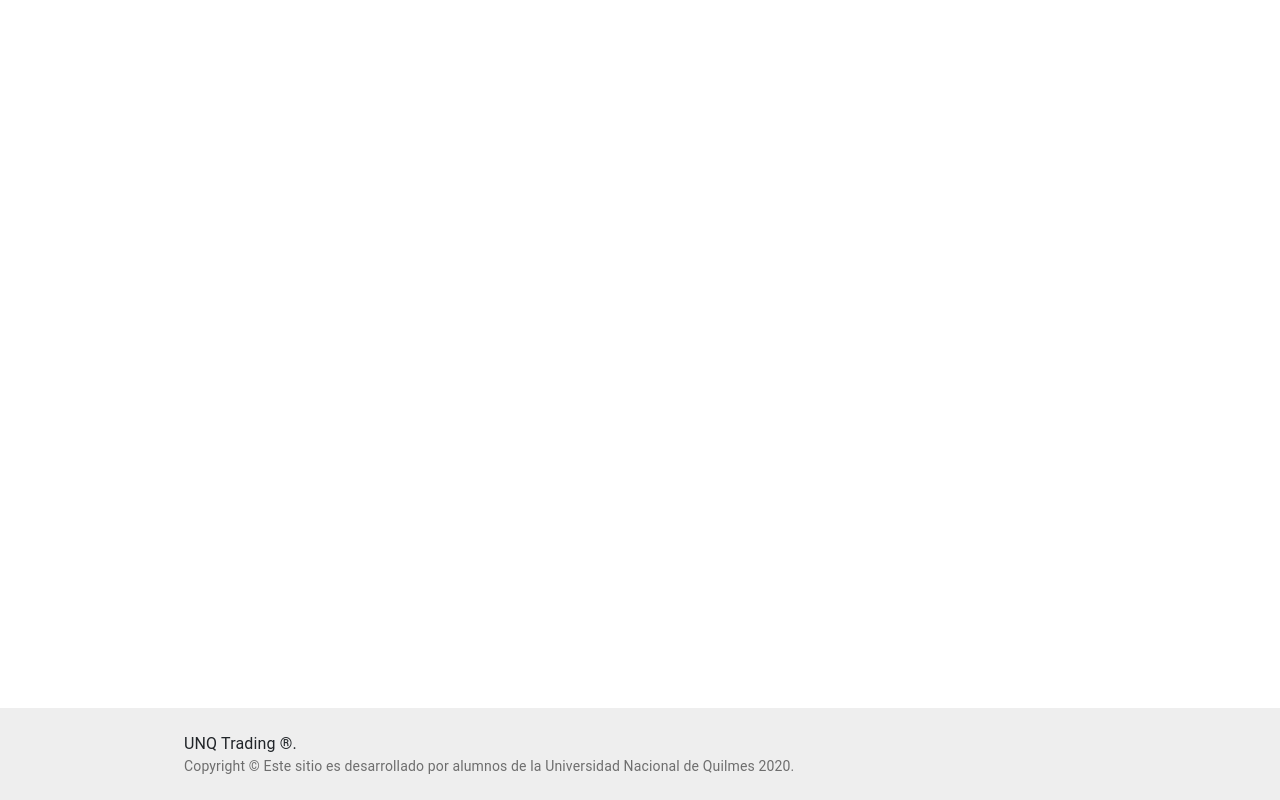
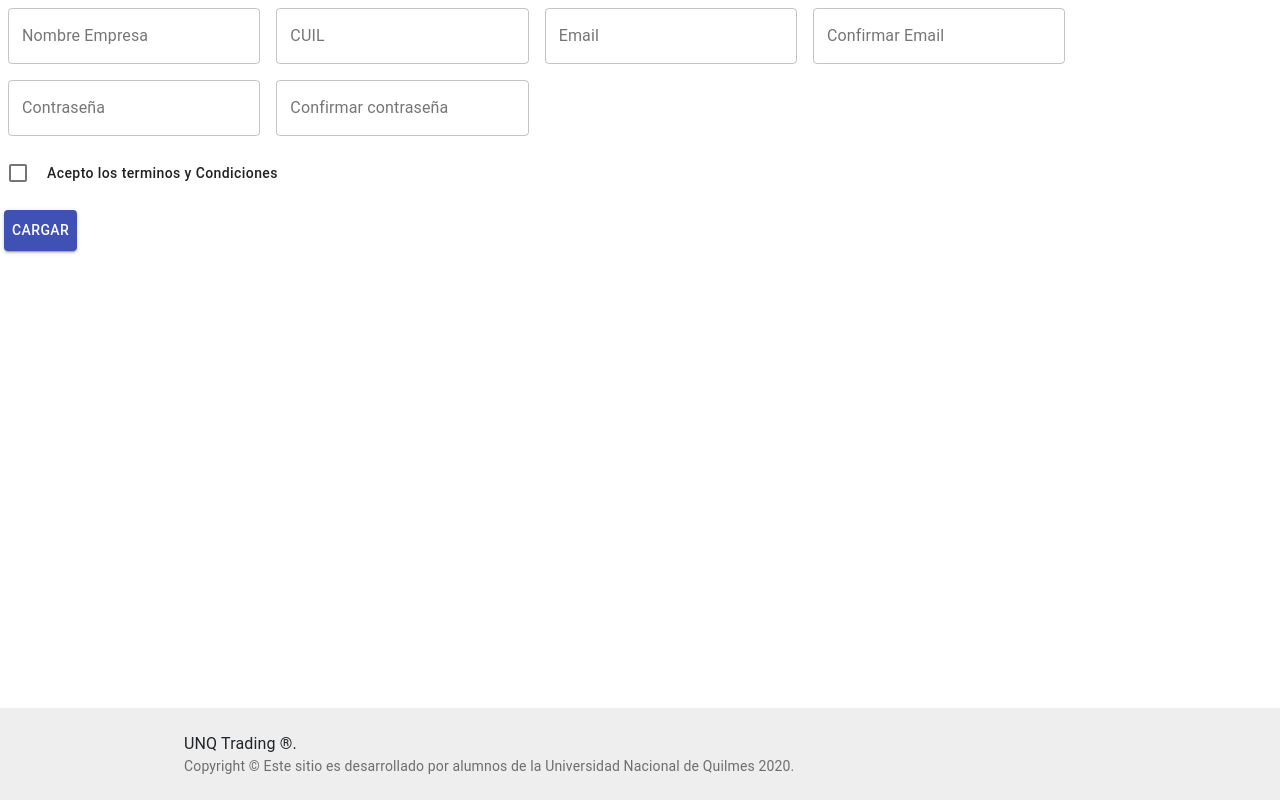
Before and after one commit to fedegaretti/UNQTradingFE, a React (Create React App) app: page /RegistrarEmpresa in a window 1280 px wide. Built offline with nearby package versions, Linux system fonts and the light colour scheme.

Commit message:
form registro preliminar

```diff
--- a/src/App.js
+++ b/src/App.js
@@ -5,6 +5,7 @@ import OrdenesDeVenta from './Components/OrdenesDeVenta/OrdenesDeVenta.jsx'
 import ComprarAcciones from './Components/ComprarAcciones/ComprarAcciones.jsx'
 import Acciones from './Components/Usuario/Acciones.jsx';
 import Registro from './Components/Registro/RegistroForm.jsx';
+import RegistroEmpresa from './Components/Registro/RegistroEmpresaForm.jsx';
 import './App.css';
 import StickyFooter from './Components/Footer/Footer.jsx';
 
@@ -20,6 +21,7 @@ class App extends Component {
               <Route path="/acciones" component={Acciones} />
               <Route path="/comprar" component={ComprarAcciones} />
               <Route path="/registro" component={Registro} />
+              <Route path="/RegistrarEmpresa" component={RegistroEmpresa} />
             </Switch>
           </BrowserRouter>
           </div>
--- /dev/null
+++ b/src/Components/Registro/RegistroEmpresaForm.jsx
@@ -0,0 +1,235 @@
+import React, {useState} from 'react';
+import { useForm } from '../Common/GenericHookForm.jsx'
+import { TextField, Button, Dialog, DialogActions, DialogContent, DialogContentText, DialogTitle } from '@material-ui/core';
+import { Alert } from '@material-ui/lab';
+import { Checkbox, FormControlLabel } from '@material-ui/core';
+import { properties } from "../../Properties/properties.js"
+import { formStyles } from "../MaterialDesign/Styles"
+
+export default function RegistroForm() {
+
+    const { values, bind } = useForm({
+        nombreEmpresa: "",
+        password: "",
+        confirmarPass: "",
+        email: "",
+        confirmarEmail: "",
+        cuil: ""
+      });
+
+    const message = "El campo no puede estar vacío"
+    const success = {visible: false, message: ''}
+    const failed = {visible: true, message: message}
+    const [errorPass, setErrorPass] = useState({visible: false, message: ''})
+    const [errorConfirmarPass, setErrorConfirmarPass] = useState({visible: false, message: ''})
+    const [errorEmpresa, setErrorEmpresa] = useState(success)
+    const [errorEmail, setErrorEmail] = useState({visible: false, message: ''})
+    const [errorConfirmarEmail, setErrorConfirmarEmail] = useState({visible: false, message: ''})
+    const [errorCuil, setErrorCuil] = useState({visible: false, message: ''})
+    const [accept, setAccept] = useState(false)
+    const [show, setShow] = useState(false)
+    const [alert] = useState({ show: false, variant: "danger", message: '', icon: false });
+    const classes = formStyles();
+
+    return (
+        <div>
+            <form className={classes.root}>
+                <TextField
+                    {...bind}
+                    id="nombreEmpresa"
+                    label="Nombre Empresa"
+                    variant="outlined"
+                    error = {errorEmpresa.visible}
+                    onBlur = {e => setErrorEmpresa(e.target.value === '' ? failed : success)}
+                    helperText= {errorEmpresa.message}
+                    type="text" />
+                <TextField
+                    {...bind}
+                    id="cuil"
+                    label="CUIL"
+                    variant="outlined"
+                    error = {errorCuil.visible}
+                    onBlur = {e => handleErrorCuil(e.target.value)}
+                    helperText= {errorCuil.message}
+                    type="number" />
+                <TextField
+                    {...bind}
+                    id="email"
+                    label="Email"
+                    variant="outlined"
+                    error = {errorEmail.visible}
+                    onBlur = {e => handleErrorEmail(e.target.value)}
+                    helperText= {errorEmail.message}
+                    type="mail" />
+                <TextField
+                    {...bind}
+                    id="confirmarEmail"
+                    label="Confirmar Email"
+                    variant="outlined"
+                    error = {errorConfirmarEmail.visible}
+                    onBlur = {e => handleErrorConfirmarEmail(e.target.value)}
+                    helperText= {errorConfirmarEmail.message}
+                    type="mail" />
+                <TextField
+                    {...bind}
+                    id="password"
+                    label="Contraseña"
+                    variant="outlined"
+                    type="password"
+                    value = {useForm.password}
+                    error = {errorPass.visible}
+                    onBlur = {e => handleErrorPass(e.target.value)}
+                    helperText= {errorPass.message}/>
+                <TextField
+                    {...bind}
+                    id="confirmarPass"
+                    label="Confirmar contraseña"
+                    variant="outlined"
+                    type="password"
+                    error= {errorConfirmarPass.visible}
+                    onBlur = {e => handleErrorConfirmarPass(e.target.value)}
+                    helperText= {errorConfirmarPass.message}/>
+            </form>
+            <FormControlLabel className="p-2"
+                control={<Checkbox checked={accept} onChange={event => setAccept(event.target.checked)}/>}
+                label={<Button style= {{ textTransform:'none'}} value="justify" onClick={() => setShow(true)}>
+                            {properties.labels.aceptarTerminos}
+                        </Button>}/>
+            <div>
+            </div>
+            <div>
+                <Button className="p-2 ml-1" variant="contained" color="primary" onClick={() => register()}>
+                    {properties.labels.cargar}
+                </Button>
+            </div>
+            <Alert className="mt-2" variant={alert.variant} severity={alert.severity} icon={alert.icon}>
+                {alert.message}
+            </Alert>
+            <Dialog
+                open={show}
+                onClose={() => setShow(false)}
+                scroll="body">
+                <DialogTitle id="scroll-dialog-title">{properties.labels.terminosTitle}</DialogTitle>
+                <DialogContent dividers={true}>
+                    <DialogContentText
+                        id="scroll-dialog-description">
+                            {properties.labels.terminosDetalle}
+                    </DialogContentText>
+                </DialogContent>
+                <DialogActions>
+                    <Button onClick={() => setShow(false)} color="primary">
+                        {properties.labels.cerrar}
+                    </Button>
+                </DialogActions>
+            </Dialog>
+        </div>
+    );
+
+    function handleErrorEmail(value) {
+        //TODO: Me falta validar el formato
+        if (value === "") {
+            setErrorEmail({
+                visible: true,
+                message: message
+            })
+        } else {
+            setErrorEmail({
+                visible: false,
+                message: ""
+            })
+        }
+    }
+
+    function handleErrorConfirmarEmail(value) {
+
+        let email = Object.values(values)[5]
+        let matchEmail = Object.values(values)[6]
+
+        if (value === "") {
+            setErrorConfirmarEmail({
+                visible: true,
+                message: message
+            })
+        } else if (email !== matchEmail) {
+            setErrorConfirmarEmail({
+                visible: true,
+                message: "La dirección de email no coincide"
+            })
+        } else {
+            setErrorConfirmarEmail({
+                visible: false,
+                message: ""
+            })
+        }
+    }
+
+    function handleErrorCuil(value) {
+        if (value === "") {
+            setErrorCuil({
+                visible: true,
+                message: message
+            })
+        } else if (value.length !== 11) {
+            setErrorCuil({
+                visible: true,
+                message: "El cuil debe tener 11 caracteres"
+            })
+        } else {
+            setErrorCuil({
+                visible: false,
+                message: ""
+            })
+        }
+    }
+
+    function handleErrorPass(value) {
+        if (value === "") {
+            setErrorPass({
+                visible: true,
+                message: message
+            })
+        } else if (value.length < 6) {
+            setErrorPass({
+                visible: true,
+                message: "La contraseña debe tener al menos 6 caracteres"
+            })
+        } else {
+            setErrorPass({
+                visible: false,
+                message: ''
+            })
+        }
+    }
+
+    function handleErrorConfirmarPass(value) {
+
+        let pass = Object.values(values)[1]
+        let matchPass = Object.values(values)[2]
+
+        if (value === "") {
+            setErrorConfirmarPass({
+                visible: true,
+                message: message
+            })
+        } else if (pass !== matchPass) {
+            setErrorConfirmarPass({
+                visible: true,
+                message: "La contraseña no coincide"
+            })
+        } else if (value.length < 6) {
+            setErrorConfirmarPass({
+                visible: true,
+                message: "La contraseña debe tener al menos 6 caracteres"
+            })
+        } else {
+            setErrorConfirmarPass({
+                visible: false,
+                message: ''
+            })
+        }
+    }
+
+    function register() {
+
+    }
+}
```
